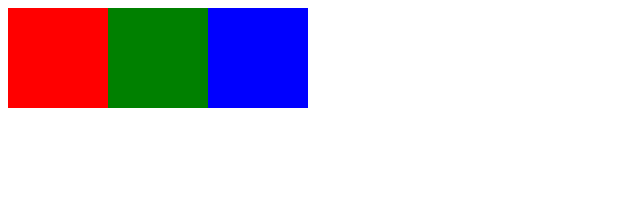
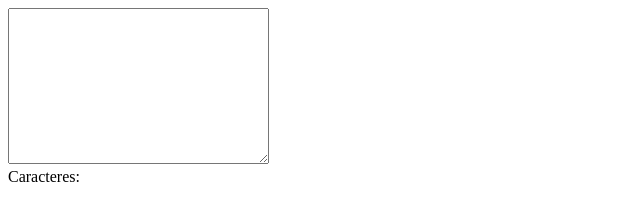
Before and after one commit to Pia87/Ejercicio01-flexbox, a plain HTML site: page index.html in a window 1280 px wide. Shown: the whole page, without its empty margins (0-640 px from the left). Drawn offline with Linux system fonts and the light colour scheme.

Commit message:
mi primer commit

```diff
--- a/estilo.css
+++ /dev/null
@@ -1,20 +0,0 @@
-.Caja-roja{
-    background-color: red;
-    width: 100px;
-    height: 100px;
-
-}
-
-.Caja-verde{
-    background-color: green;
-    width: 100px;
-    height: 100px;
-}
-.Caja-azul{
-    background-color: blue;
-    width: 100px;
-    height: 100px;
-}
-.contenedor{
-    display: flex;
-}
--- a/index.html
+++ b/index.html
@@ -5,13 +5,25 @@
     <meta http-equiv="X-UA-Compatible" content="IE=edge">
     <meta name="viewport" content="width=device-width, initial-scale=1.0">
     <title>Document</title>
-    <link rel="stylesheet" href="estilo.css">
 </head>
 <body>
-    <div class="contenedor">
-        <div class="Caja-roja"></div>
-        <div class="Caja-verde"></div>
-        <div class="Caja-azul"></div>
+    <textarea name="" id="texto" cols="30" rows="10"></textarea>
+    <div>
+        Caracteres:
+        <span id="contar"></span>
     </div>
+    <script>
+        const texto = document.getElementById ('texto');
+        const contar = document.getElementById ('contar');
+
+        texto.addEventListener ('keyup', function(){
+            contar.innerText = texto.value.length;
+        })
+
+
+
+    </script>
+
+
 </body>
 </html>
```
